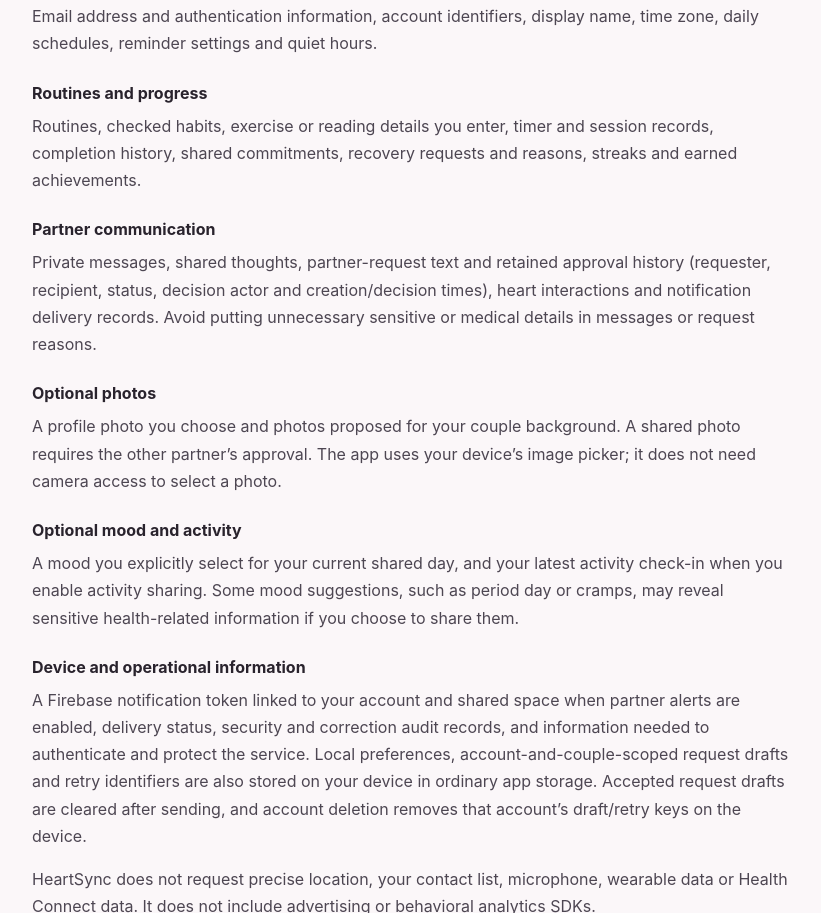
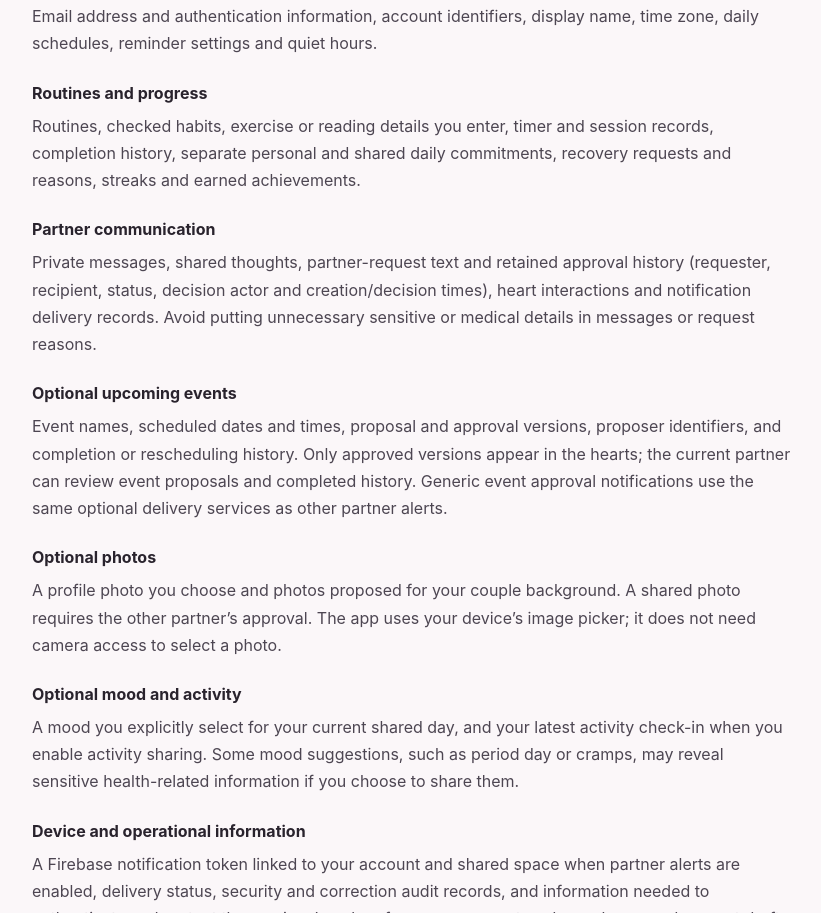
Before and after one commit to ishwrknt/heartsync-legal, a plain HTML site: page privacy/index.html in a window 1280 px wide. Shown: the part 828-1741 px from the top of the page, without its empty margins (363-1184 px from the left). Drawn offline with Linux system fonts and the light colour scheme.

Commit message:
docs: disclose workout tracks and approved couple events

```diff
--- a/privacy/index.html
+++ b/privacy/index.html
@@ -23,8 +23,9 @@
 <section id="operator"><h2>Who operates HeartSync</h2><p><strong>HeartSync is operated by flexiorder.</strong> For privacy questions or requests, email <a href="mailto:flexiorderofficial@gmail.com?subject=HeartSync%20privacy%20request&amp;body=I%20have%20a%20question%20or%20request%20about%20my%20personal%20data%20in%20HeartSync.%0A%0ARequest%20details%3A%0A">flexiorderofficial@gmail.com</a>.</p><p>HeartSync is a shared routine and personal connection app for two people. Using a cloud account lets you connect with a partner and save your records across devices. Optional features are described below; you can use the core app without choosing a mood, uploading a photo or sharing activity.</p></section>
 <section id="data"><h2>Information we handle</h2><dl class="data-list">
 <dt>Account and preferences</dt><dd>Email address and authentication information, account identifiers, display name, time zone, daily schedules, reminder settings and quiet hours.</dd>
-<dt>Routines and progress</dt><dd>Routines, checked habits, exercise or reading details you enter, timer and session records, completion history, shared commitments, recovery requests and reasons, streaks and earned achievements.</dd>
+<dt>Routines and progress</dt><dd>Routines, checked habits, exercise or reading details you enter, timer and session records, completion history, separate personal and shared daily commitments, recovery requests and reasons, streaks and earned achievements.</dd>
 <dt>Partner communication</dt><dd>Private messages, shared thoughts, partner-request text and retained approval history (requester, recipient, status, decision actor and creation/decision times), heart interactions and notification delivery records. Avoid putting unnecessary sensitive or medical details in messages or request reasons.</dd>
+<dt>Optional upcoming events</dt><dd>Event names, scheduled dates and times, proposal and approval versions, proposer identifiers, and completion or rescheduling history. Only approved versions appear in the hearts; the current partner can review event proposals and completed history. Generic event approval notifications use the same optional delivery services as other partner alerts.</dd>
 <dt>Optional photos</dt><dd>A profile photo you choose and photos proposed for your couple background. A shared photo requires the other partner’s approval. The app uses your device’s image picker; it does not need camera access to select a photo.</dd>
 <dt>Optional mood and activity</dt><dd>A mood you explicitly select for your current shared day, and your latest activity check-in when you enable activity sharing. Some mood suggestions, such as period day or cramps, may reveal sensitive health-related information if you choose to share them.</dd>
 <dt>Device and operational information</dt><dd>A Firebase notification token linked to your account and shared space when partner alerts are enabled, delivery status, security and correction audit records, and information needed to authenticate and protect the service. Local preferences, account-and-couple-scoped request drafts and retry identifiers are also stored on your device in ordinary app storage. Accepted request drafts are cleared after sending, and account deletion removes that account’s draft/retry keys on the device.</dd>
```
